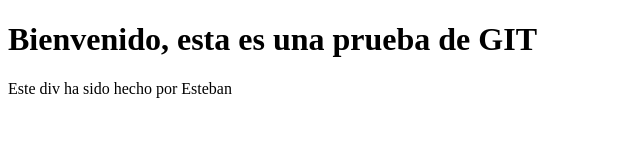
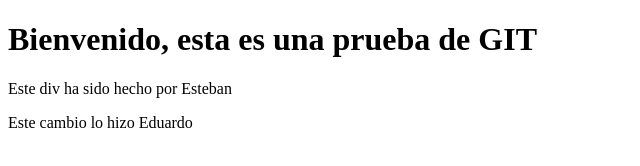
Before and after one commit to Esteban-Gonzalez-Cer/git_practice, a plain HTML site: page index.html in a window 1280 px wide. Shown: the whole page, without its empty margins (0-640 px from the left). Drawn offline with Linux system fonts and the light colour scheme.

Commit message:
Agrego div eduardo

```diff
--- a/index.html
+++ b/index.html
@@ -8,5 +8,6 @@
  <div>
     <p> Este div ha sido hecho por Esteban </p>
  </div>
+ <div id="estudiante">Este cambio lo hizo Eduardo</div>
  </body>
 </html>
```
